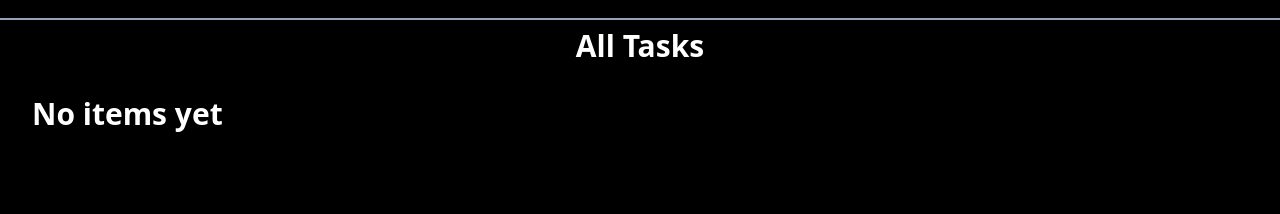
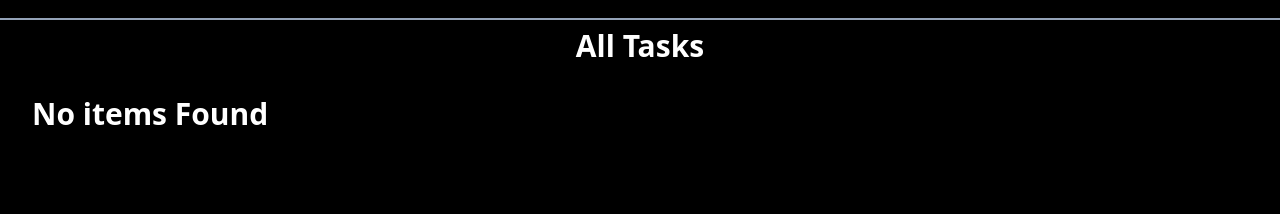
Before and after one commit to ujjwal-11103/taskifier-app, a React (Create React App) app: page / in a window 1280 px wide. Shown: the part 354-568 px from the top of the page. Built offline with nearby package versions, Linux system fonts and the light colour scheme.

Commit message:
Problem with editing that particulr index value

```diff
--- a/src/Components/Cards.jsx
+++ b/src/Components/Cards.jsx
@@ -8,9 +8,9 @@ import { IoIosAdd } from "react-icons/io";
 
 
 
-const Cards = ({ allItems, setAllItems, filteredItems }) => {
+const Cards = ({ allItems, setAllItems, filteredItems, setFilteredItems }) => {
 
-    console.log('Filtered Items in Cards = ', filteredItems);
+    // console.log('Filtered Items in Cards = ', filteredItems);
 
     const [isModalOpen, setIsModalOpen] = useState(false);
     const [isUniModalOpen, setIsUniModalOpen] = useState(false);
@@ -48,8 +48,12 @@ const Cards = ({ allItems, setAllItems, filteredItems }) => {
 
         if (editIndex !== null) {
 
+            // const editedItems = filteredItems.map((val, ind) => (ind === editIndex ? bothValues : val))
             const editedItems = allItems.map((val, ind) => (ind === editIndex ? bothValues : val))
+
+            // setFilteredItems(editedItems)
             setAllItems(editedItems)
+
             setEditIndex(null)  // Reset edit mode
 
             console.log("Edit", editedItems);
@@ -69,13 +73,21 @@ const Cards = ({ allItems, setAllItems, filteredItems }) => {
 
     useEffect(() => {
         console.log("All items", allItems);
-    }, [allItems])
+        console.log("All Filtered items", filteredItems);
+    }, [filteredItems, allItems])
+
+    // useEffect(() => {
+    //     console.log("All items", allItems);
+    //     console.log("All Filtered items", allItems);
+    // }, [allItems])
 
     //DELETE ITEM
     const handleDelete = (index) => {
 
+        // const deletedItems = filteredItems.filter((val, i) => i !== index)
         const deletedItems = allItems.filter((val, i) => i !== index)
 
+        // setFilteredItems(deletedItems)
         setAllItems(deletedItems)
 
         console.log(deletedItems);
@@ -86,8 +98,10 @@ const Cards = ({ allItems, setAllItems, filteredItems }) => {
     //EDIT ITEM
     const handleEdit = (index) => {
 
-        setItems(allItems[index].heading)
-        setDescription(allItems[index].des)
+        setItems(filteredItems[index].heading)
+        setDescription(filteredItems[index].des)
+        // setItems(allItems[index].heading)
+        // setDescription(allItems[index].des)
 
         setShowUpdate(true)
 
@@ -98,10 +112,13 @@ const Cards = ({ allItems, setAllItems, filteredItems }) => {
 
     const handleClickCard = (index) => {
         setClickIndex(index)
-        setMessage(allItems[index])
+        setMessage(filteredItems[index])
+        // setMessage(allItems[index])
         setIsModalOpen(true)
     }
 
+
+    // const itemsToDisplay = (filteredItems && filteredItems.length) ? filteredItems : allItems
 
     return (
         <div className='bg-black text-white text-3xl font-semibold py-2'>
@@ -112,8 +129,64 @@ const Cards = ({ allItems, setAllItems, filteredItems }) => {
 
                 <div className="flex justify-between items-start flex-wrap gap-y-9 p-8">
 
+                    {
+                        filteredItems.length !== 0 ?
+                            <>
+                                {filteredItems.map((val, i) => (
 
-                    {allItems.length !== 0 ?
+                                    <div key={i} className="p-2">
+
+                                        <Card
+                                            className='cursor-pointer'
+                                            title={val.heading}
+                                            onClick={() => handleClickCard(i)}
+                                            bordered={false}
+                                            style={{
+                                                width: 300,
+                                            }}
+                                        >
+                                            <h1>{val.des}</h1>
+
+                                        </Card>
+
+
+                                    </div>
+                                ))}
+                            </>
+                            :
+                            <h1>No items Found</h1>
+                    }
+
+                    {/* {
+                        filteredItems ?
+                            <>
+                                {filteredItems.map((val, i) => (
+
+                                    <div key={i} className="p-2">
+
+                                        <Card
+                                            className='cursor-pointer'
+                                            title={val.heading}
+                                            onClick={() => handleClickCard(i)}
+                                            bordered={false}
+                                            style={{
+                                                width: 300,
+                                            }}
+                                        >
+                                            <h1>{val.des}</h1>
+
+                                        </Card>
+
+
+                                    </div>
+                                ))}
+                                {
+                                    filteredItems.length == 0 ? <h1>No items Found</h1> : ""
+                                }
+                            </>
+                            :
+
+                            allItems.length !== 0 ?
                                 <>
                                     {allItems.map((val, i) => (
 
@@ -139,7 +212,39 @@ const Cards = ({ allItems, setAllItems, filteredItems }) => {
                                 <>
                                     <h1>No items yet</h1>
                                 </>
-                    }
+
+
+                    } */}
+
+                    {/* {
+                        itemsToDisplay && itemsToDisplay.length !== 0 ?
+                            <>
+                                {itemsToDisplay.map((val, i) => (
+
+                                    <div key={i} className="p-2">
+
+                                        <Card
+                                            className='cursor-pointer'
+                                            title={val.heading}
+                                            onClick={() => handleClickCard(i)}
+                                            bordered={false}
+                                            style={{
+                                                width: 300,
+                                            }}
+                                        >
+                                            <h1>{val.des}</h1>
+
+                                        </Card>
+
+                                    </div>
+                                ))}
+                            </>
+                            :
+                            <>
+                                <h1>No items yet</h1>
+                            </>
+                    } */}
+
 
                     {/* Card modal */}
 
--- a/src/Components/Home.jsx
+++ b/src/Components/Home.jsx
@@ -15,7 +15,7 @@ const Home = () => {
 
             <Navbar allItems={allItems} setAllItems={setAllItems} setFilteredItems={setFilteredItems} />
             <Slider />
-            <Cards allItems={allItems} setAllItems={setAllItems} filteredItems={filteredItems} />
+            <Cards allItems={allItems} setAllItems={setAllItems} filteredItems={filteredItems} setFilteredItems={setFilteredItems} />
 
         </div>
 
--- a/src/Components/Navbar.jsx
+++ b/src/Components/Navbar.jsx
@@ -26,7 +26,7 @@ const Navbar = ({ allItems, setFilteredItems }) => {
             val.des.toLowerCase().includes(searchItem.toLowerCase())
         )
 
-        console.log("filterd items = ", filtered);
+        console.log("filterd items in Navbar= ", filtered);
         setFilteredItems(filtered)
 
     }, [searchItem, allItems])
```
Lines whose indentation alone changed are shown as unchanged.
